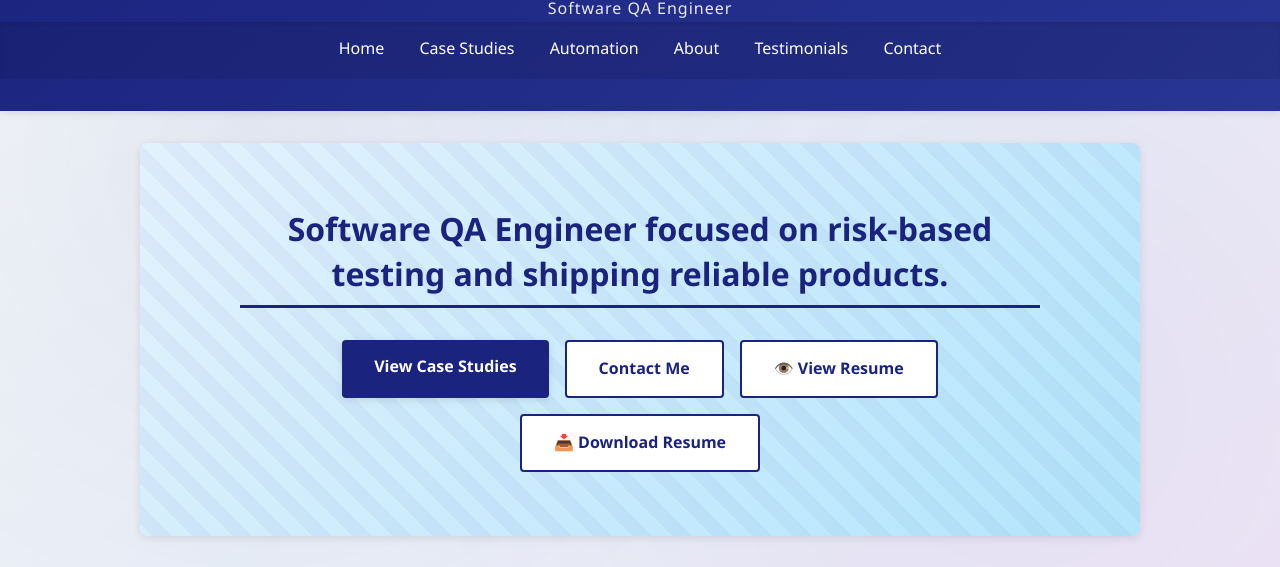
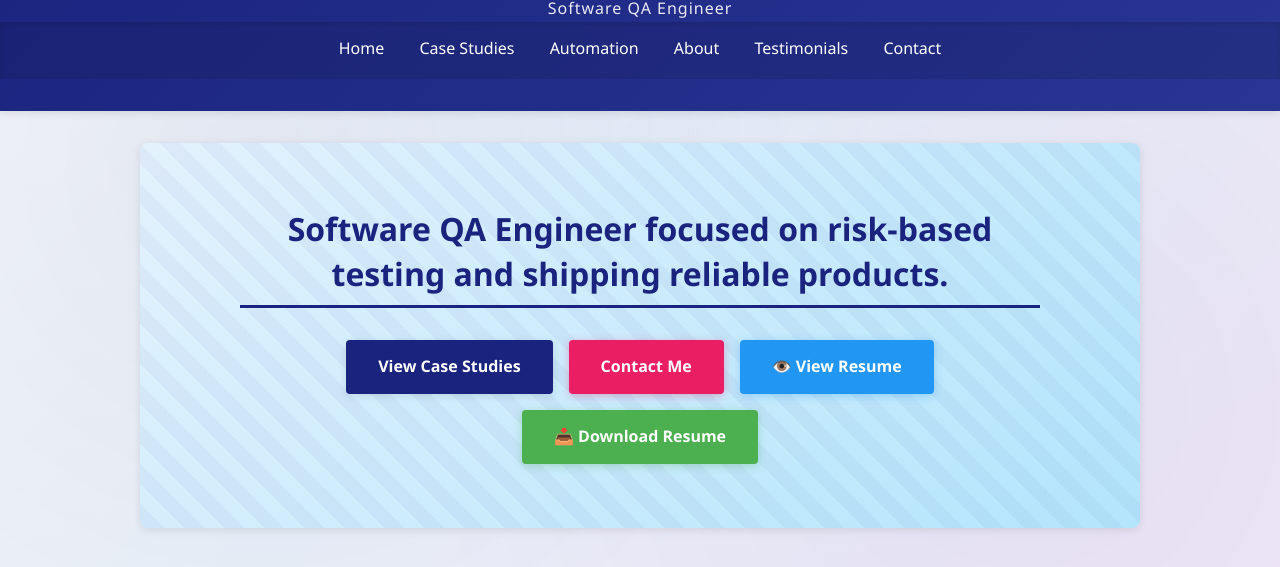
Before and after one commit to bednahkitonyi/bednahkitonyi.github.io, a plain HTML site: page index.html in a window 1280 px wide. Shown: the part 233-800 px from the top of the page. Drawn offline with Linux system fonts and the light colour scheme.

Commit message:
Add distinct colors to Contact Me, View Resume, and Download Resume buttons

```diff
--- a/index.html
+++ b/index.html
@@ -66,9 +66,9 @@
             <h2>Software QA Engineer focused on risk-based testing and shipping reliable products.</h2>
             <div class="cta-buttons">
                 <a href="#case-studies" class="btn-primary">View Case Studies</a>
-                <a href="#contact" class="btn-secondary">Contact Me</a>
-                <a href="resume.html" class="btn-secondary">👁️ View Resume</a>
-                <a href="Kitonyi_Resume.pdf" class="btn-secondary" download>📥 Download Resume</a>
+                <a href="#contact" class="btn-contact">Contact Me</a>
+                <a href="resume.html" class="btn-view-resume">👁️ View Resume</a>
+                <a href="Kitonyi_Resume.pdf" class="btn-download-resume" download>📥 Download Resume</a>
             </div>
         </div>
     </section>
--- a/styles.css
+++ b/styles.css
@@ -433,6 +433,59 @@
     transform: translateY(-2px);
 }
 
+/* Button color variants */
+
+.btn-contact {
+    background-color: #e91e63;
+    color: white;
+    padding: 0.9rem 2rem;
+    border-radius: 4px;
+    text-decoration: none;
+    font-weight: 600;
+    transition: all 0.3s ease;
+    box-shadow: 0 2px 8px rgba(233, 30, 99, 0.3);
+}
+
+.btn-contact:hover {
+    background-color: #c2185b;
+    transform: translateY(-2px);
+    box-shadow: 0 4px 12px rgba(233, 30, 99, 0.4);
+}
+
+.btn-view-resume {
+    background-color: #2196f3;
+    color: white;
+    padding: 0.9rem 2rem;
+    border-radius: 4px;
+    text-decoration: none;
+    font-weight: 600;
+    transition: all 0.3s ease;
+    box-shadow: 0 2px 8px rgba(33, 150, 243, 0.3);
+}
+
+.btn-view-resume:hover {
+    background-color: #1976d2;
+    transform: translateY(-2px);
+    box-shadow: 0 4px 12px rgba(33, 150, 243, 0.4);
+}
+
+.btn-download-resume {
+    background-color: #4caf50;
+    color: white;
+    padding: 0.9rem 2rem;
+    border-radius: 4px;
+    text-decoration: none;
+    font-weight: 600;
+    transition: all 0.3s ease;
+    box-shadow: 0 2px 8px rgba(76, 175, 80, 0.3);
+}
+
+.btn-download-resume:hover {
+    background-color: #388e3c;
+    transform: translateY(-2px);
+    box-shadow: 0 4px 12px rgba(76, 175, 80, 0.4);
+}
+
 /* =============================================
    SECTIONS
    ============================================= */
```
